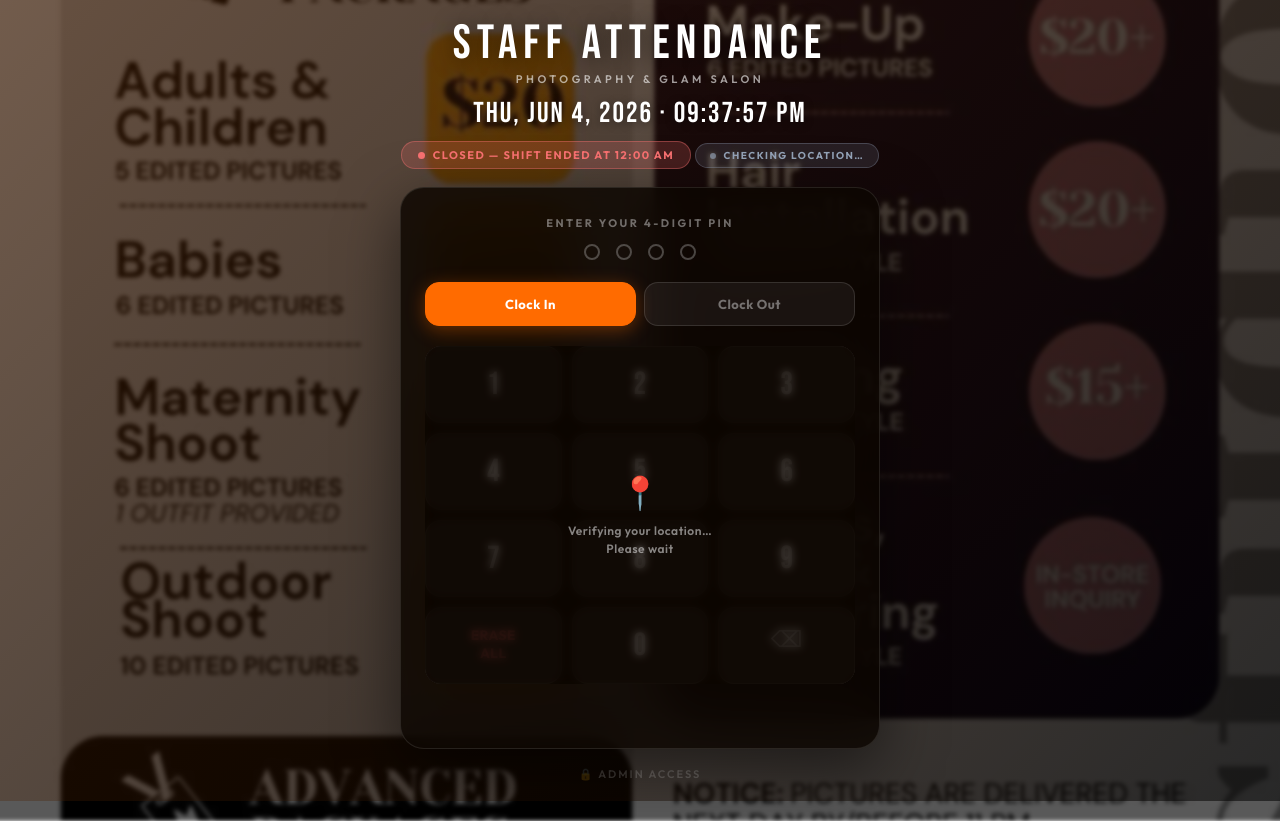
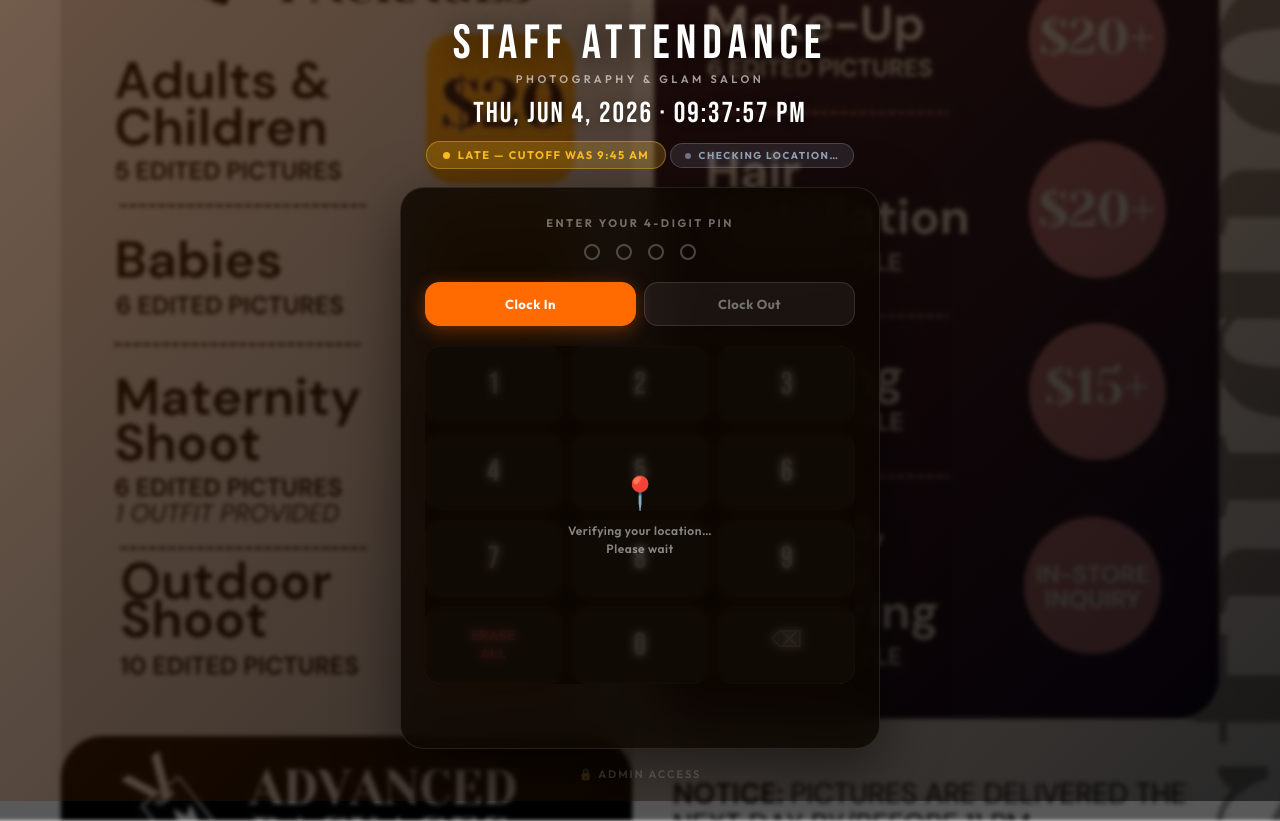
Before and after one commit to Denzeldeceo/jas-attendance, a website: page public/index.html in a window 1280 px wide. Shown: the top 821 px of the page. Drawn offline with Linux system fonts and the light colour scheme.

Commit message:
Update index.html

```diff
--- a/public/index.html
+++ b/public/index.html
@@ -224,7 +224,7 @@
   const ALLOWED_RADIUS_M = 999999;
   // Work hours: 9:00 AM – 8:00 PM, 7 days a week
   const WORK_START_HOUR  = 9;
-  const WORK_END_HOUR    = 20;  // 8 PM
+const WORK_END_HOUR    = 23;  // 11 PM
   // ─────────────────────────────────────────────
 
   let pin        = '';
@@ -268,7 +268,7 @@
       badgeEl.style.color = '#94a3b8';
     } else if (h >= WORK_END_HOUR) {
       // After work hours
-      statusEl.textContent = 'CLOSED — SHIFT ENDED AT 12:00 AM';
+      statusEl.textContent = 'CLOSED — SHIFT ENDED AT 11:00 AM';
       dotEl.style.background = '#f87171';
       badgeEl.style.background = 'rgba(248,113,113,0.2)';
       badgeEl.style.borderColor = 'rgba(248,113,113,0.4)';
```
